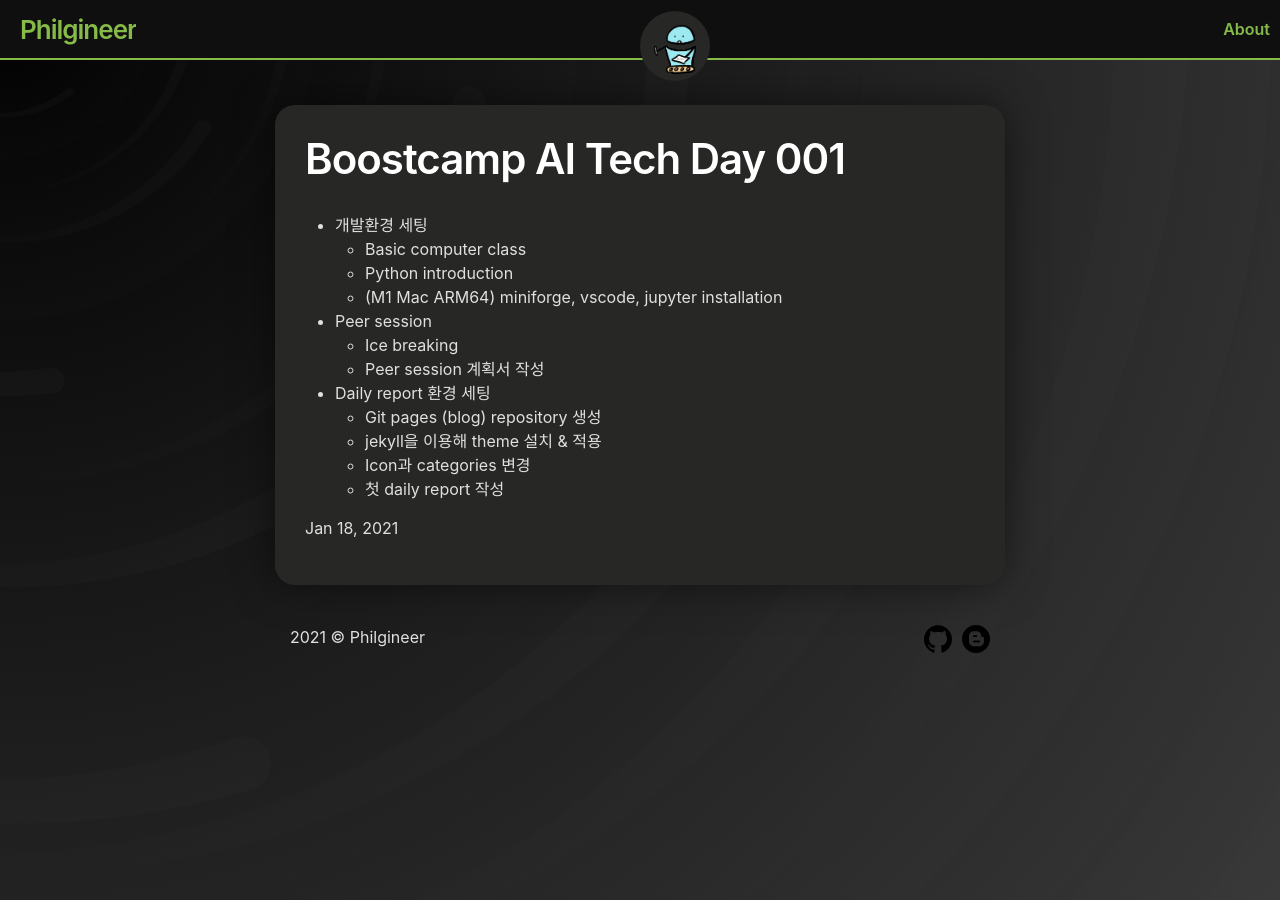
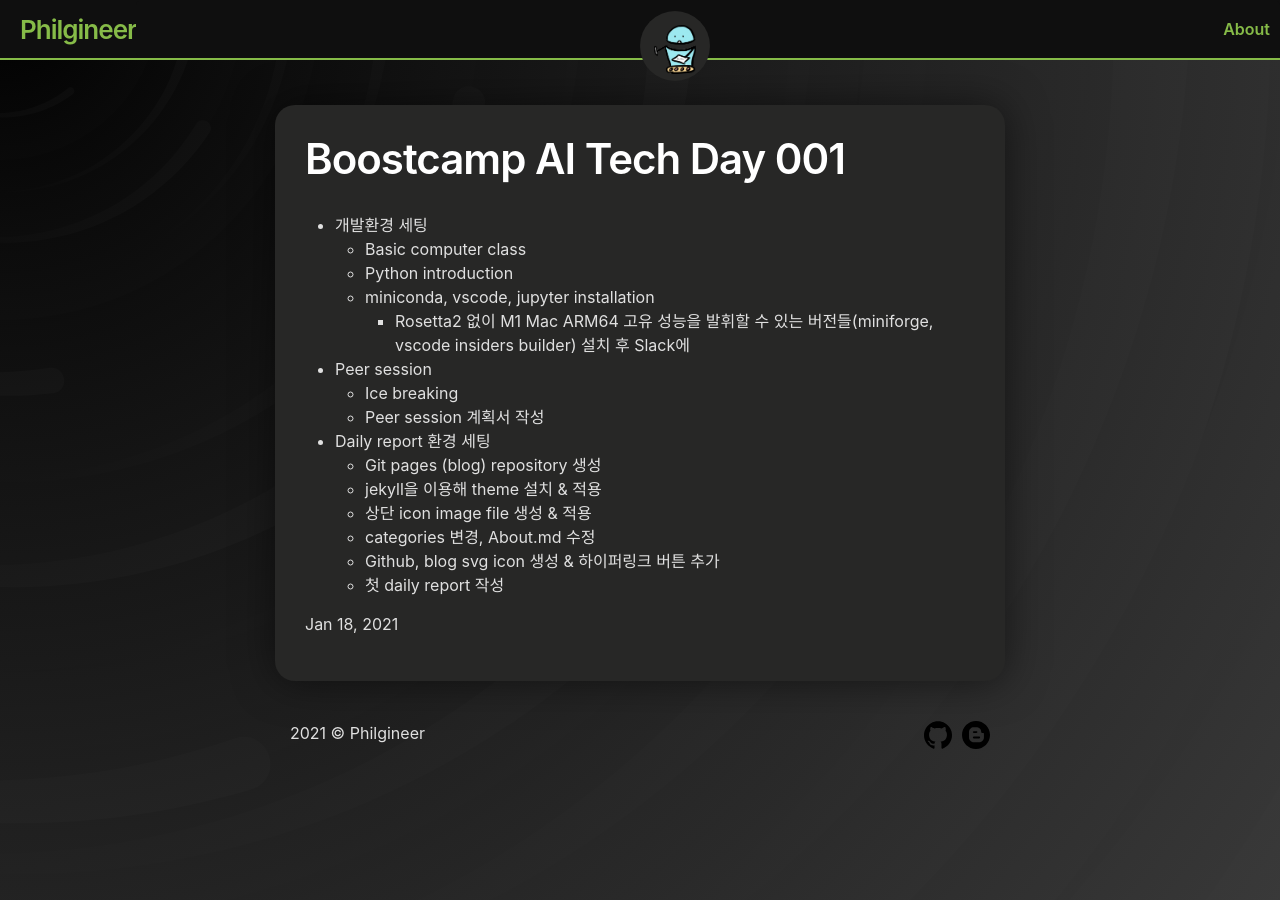
Before and after one commit to philgineer/philgineer.github.io, a Jekyll site: the page built from _posts/2021-01-18-boostcamp_001.md, in a window 1280 px wide. Built offline with Jekyll 4.4.1, drawn with Linux system fonts in a browser that asks for light colours; our own code applies the rules of GitHub Pages for plain Markdown files.

Commit message:
Update 2021-01-18-boostcamp_001.md

```diff
--- a/_posts/2021-01-18-boostcamp_001.md
+++ b/_posts/2021-01-18-boostcamp_001.md
@@ -6,14 +6,17 @@
 * 개발환경 세팅
 	* Basic computer class
 	* Python introduction
-	* (M1 Mac ARM64) miniforge, vscode, jupyter installation
-
+	* miniconda, vscode, jupyter installation
+		* Rosetta2 없이 M1 Mac ARM64 고유 성능을 발휘할 수 있는 버전들(miniforge, vscode insiders builder) 설치 후 Slack에
+	<br>
 * Peer session
 	* Ice breaking
 	* Peer session 계획서 작성
-
+	<br>
 * Daily report 환경 세팅
 	* Git pages (blog) repository 생성
 	* jekyll을 이용해 theme 설치 & 적용
-	* Icon과 categories 변경
+	* 상단 icon image file 생성 & 적용
+	* categories 변경, About.md 수정
+	* Github, blog svg icon 생성 & 하이퍼링크 버튼 추가
 	* 첫 daily report 작성
```
